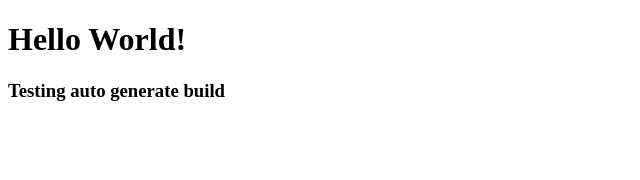
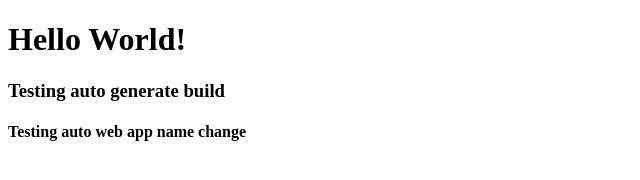
Before and after one commit to Niks-213/jenkins-niki, a plain HTML site: page index.html in a window 1280 px wide. Shown: the whole page, without its empty margins (0-640 px from the left). Drawn offline with Linux system fonts and the light colour scheme.

Commit message:
Add files via upload

```diff
--- a/index.html
+++ b/index.html
@@ -8,5 +8,6 @@
 <body>
     <h1>Hello World!</h1>
     <h3>Testing auto generate build</h3>
+    <h4>Testing auto web app name change</h4>
 </body>
 </html>
```
